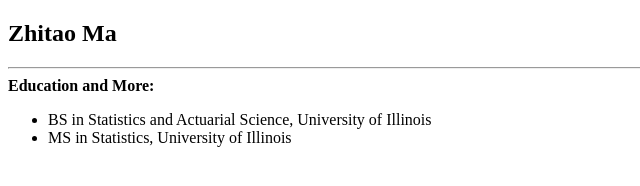
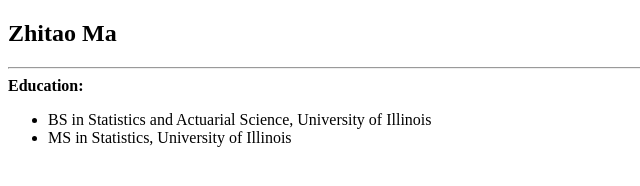
Before and after one commit to jason1866/jason1866.github.io, a plain HTML site: page index.html in a window 1280 px wide. Shown: the full height of the page, 0-640 px from the left. Drawn offline with Linux system fonts and the light colour scheme.

Commit message:
Update index.html

```diff
--- a/index.html
+++ b/index.html
@@ -8,7 +8,7 @@ Zhitao Ma<br>
 </h2>
 
 <hr>
-<b>Education and More:</b>
+<b>Education:</b>
 <p>
 <ul>
 <li> BS in Statistics and Actuarial Science, University of Illinois</li>
```
